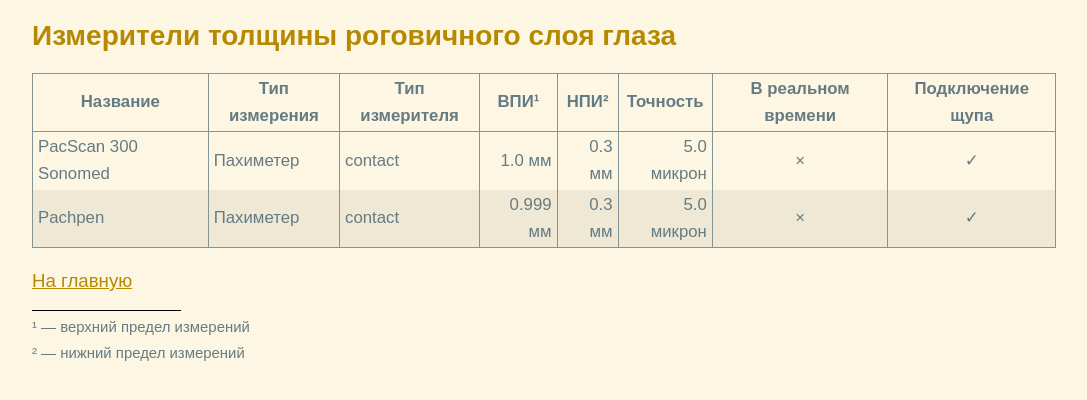
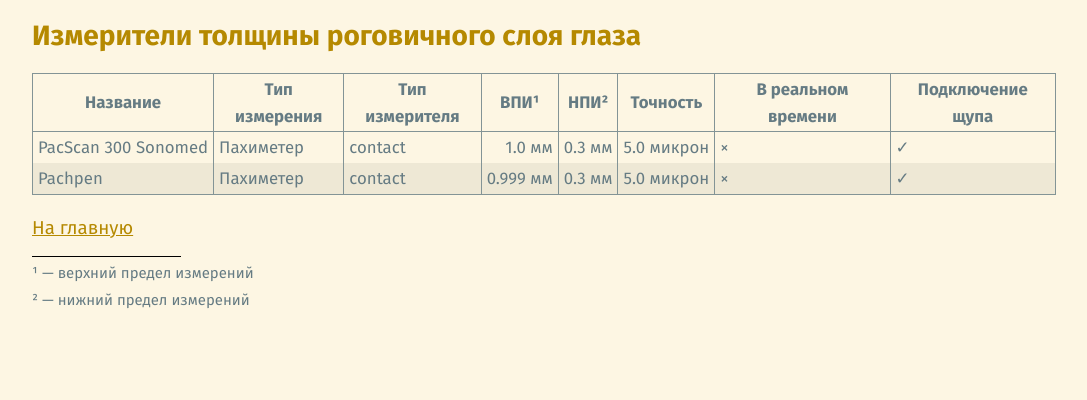
Before and after one commit to ceilors/measurements, a Flask app: page /shenka/ in a window 1280 px wide. Shown: the top 400 px of the page, without its empty margins (96-1183 px from the left). Run offline with Flask 2, Linux system fonts and the light colour scheme; data comes from the database, SQL or seed files in the repository.

Commit message:
scicss: small changes in css

```diff
--- a/static/css/main.css
+++ b/static/css/main.css
@@ -21,6 +21,12 @@ html * {
   color-profile: sRGB;
   rendering-intent: auto; }
 
+.status {
+  color: silver;
+  font-weight: bold;
+  text-decoration: blink;
+  font-family: cursive; }
+
 table {
   margin-top: 2ex;
   margin-bottom: 2ex; }
@@ -38,9 +44,10 @@ table {
     border-left: 1px solid #839496;
     padding: 2px 5px; }
     .devices td.numeric {
-      text-align: right; }
-    .devices td.check {
-      text-align: center; }
+      text-align: right;
+      white-space: pre; }
+    .devices td:first-child {
+      white-space: pre; }
   .devices thead td {
     text-align: center;
     font-weight: bold;
@@ -62,10 +69,4 @@ table {
     position: absolute;
     border-bottom: 1px solid black; }
 
-h3.status {
-  color: silver;
-  font-weight: bold;
-  text-decoration: blink;
-  font-family: cirsive;
-}
 /*# sourceMappingURL=main.css.map */
--- a/static/css/main.scss
+++ b/static/css/main.scss
@@ -44,6 +44,13 @@ html * {
     rendering-intent: auto;
 }
 
+.status {
+    color: silver;
+    font-weight: bold;
+    text-decoration: blink;
+    font-family: cursive;
+}
+
 table {
     margin-top: 2ex;
     margin-bottom: 2ex;
@@ -66,10 +73,11 @@ table {
 
         &.numeric {
             text-align: right;
+            white-space: pre;
         }
 
-        &.check {
-            text-align: center;
+        &:first-child {
+            white-space: pre;
         }
     }
 
--- a/templates/layout.html
+++ b/templates/layout.html
@@ -4,6 +4,7 @@
     <meta charset="utf-8">
     <link rel="icon" type="image/png" href="{{ url_for('static', filename='img/logo.png') }}" />
     <link rel="stylesheet" type="text/css" href="{{ url_for('static', filename='css/main.css') }}">
+    <link href="https://fonts.googleapis.com/css?family=Fira+Sans:400,400i,700&amp;subset=cyrillic" rel="stylesheet">
     {% block head %}
     {% endblock %}
   </head>
```
Also changed, not shown: 1 other file.
